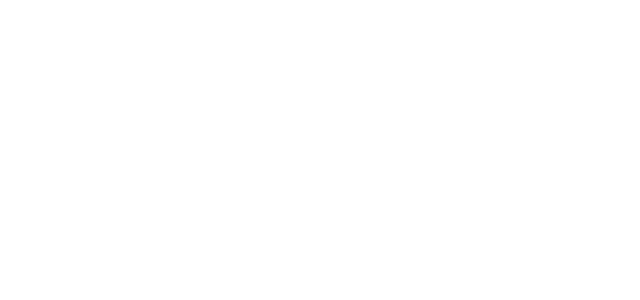
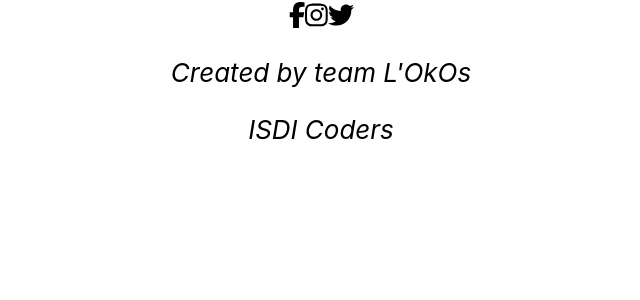
Before and after one commit to laMaritrini/lokos-Project-202201-MAD, a React (Create React App) app: page / in a window 1280 px wide. Shown: the top 300 px of the page, without its empty margins (319-959 px from the left). Built offline with nearby package versions, Linux system fonts and the light colour scheme.

Commit message:
Added footer file and installed fontawesome

```diff
--- a/package.json
+++ b/package.json
@@ -3,6 +3,10 @@
     "version": "0.1.0",
     "private": true,
     "dependencies": {
+        "@fortawesome/fontawesome-svg-core": "^1.3.0",
+        "@fortawesome/free-brands-svg-icons": "^6.0.0",
+        "@fortawesome/free-solid-svg-icons": "^6.0.0",
+        "@fortawesome/react-fontawesome": "^0.1.17",
         "@testing-library/jest-dom": "^5.16.2",
         "@testing-library/react": "^12.1.2",
         "@testing-library/user-event": "^13.5.0",
--- a/public/index.html
+++ b/public/index.html
@@ -2,6 +2,7 @@
 <html lang="en">
     <head>
         <meta charset="utf-8" />
+
         <link rel="icon" href="%PUBLIC_URL%/favicon.ico" />
         <meta name="viewport" content="width=device-width, initial-scale=1" />
         <meta name="theme-color" content="#000000" />
--- a/src/App.js
+++ b/src/App.js
@@ -1,5 +1,11 @@
 import './App.css';
 
+import { Footer } from './components/core/Footer';
+
 export function App() {
-    return <div className="app" />;
+    return (
+        <div className="app">
+            <Footer />
+        </div>
+    );
 }
--- /dev/null
+++ b/src/components/core/Footer.js
@@ -0,0 +1,23 @@
+import {
+    faFacebookF,
+    faInstagram,
+    faTwitter,
+} from '@fortawesome/free-brands-svg-icons';
+import { FontAwesomeIcon } from '@fortawesome/react-fontawesome';
+
+export function Footer() {
+    return (
+        <div>
+            {/* <i className="fa-brands fa-facebook-f" />
+            <i className="fa-brands fa-instagram" />
+            <i className="fa-brands fa-twitter" /> */}
+            <FontAwesomeIcon icon={faFacebookF} />
+            <FontAwesomeIcon icon={faInstagram} />
+            <FontAwesomeIcon icon={faTwitter} />
+            <address>
+                <p className="footer-group">Created by team L&apos;OkOs</p>
+                <p className="footer-group">ISDI Coders</p>
+            </address>
+        </div>
+    );
+}
```
Also changed, not shown: 1 other file (tests, documents, lock files or other folders).
